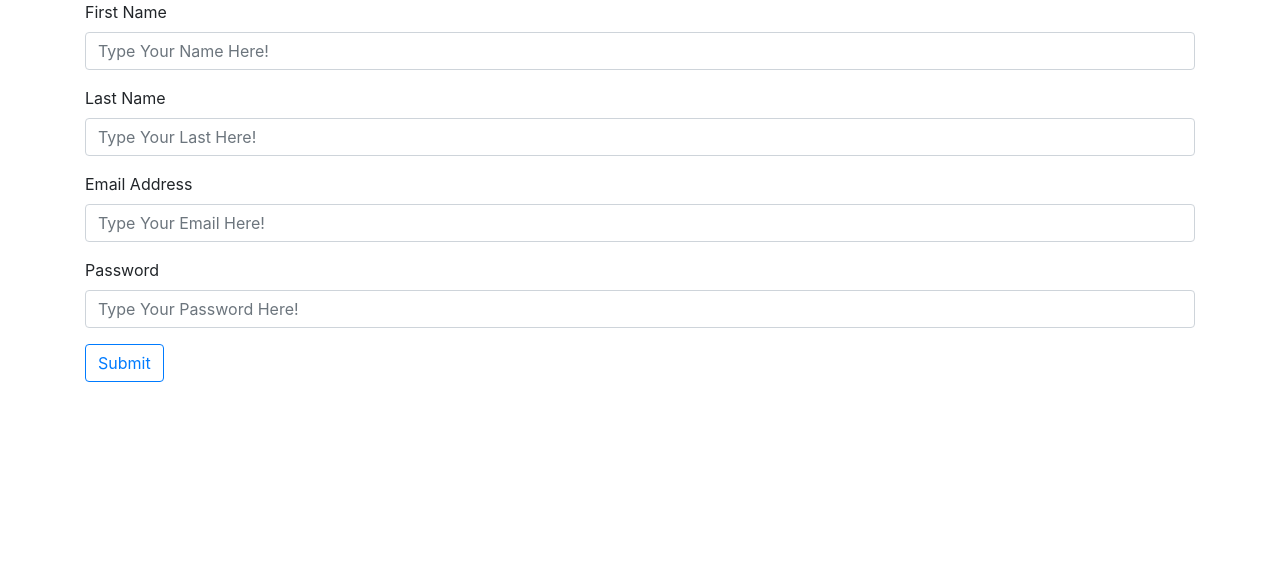
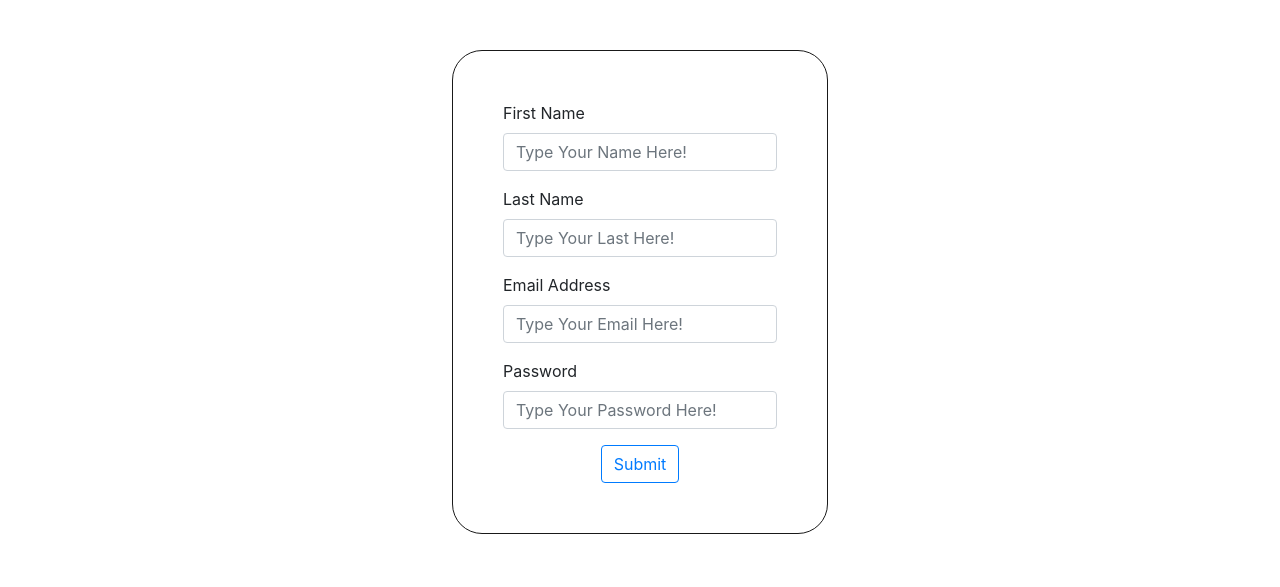
Before and after one commit to progress2023/google-homepage, a plain HTML site: page Test-Form/HTML/index.html in a window 1280 px wide. Drawn offline with nearby package versions, Linux system fonts and the light colour scheme.

Commit message:
updated form files

```diff
--- a/Test-Form/CSS/main.css
+++ b/Test-Form/CSS/main.css
@@ -0,0 +1,17 @@
+/*CSS files are here!*/
+
+#section-form {
+    background-color: rgb(255, 255, 255);
+}
+
+.section-div-form {
+    padding: 50px;
+    border: 1px solid rgba(0, 0, 0, 0.9);
+    margin: 50px auto;
+    border-radius: 30px;
+}
+
+#submitButton {
+    margin: 0 auto;
+    display: block;
+}
--- a/Test-Form/HTML/index.html
+++ b/Test-Form/HTML/index.html
@@ -5,13 +5,17 @@
     <meta name="viewport" content="width=device-width, initial-scale=1.0">
     <meta http-equiv="X-UA-Compatible" content="ie=edge">
     <link href="https://stackpath.bootstrapcdn.com/bootstrap/4.3.1/css/bootstrap.min.css" rel="stylesheet" integrity="sha384-ggOyR0iXCbMQv3Xipma34MD+dH/1fQ784/j6cY/iJTQUOhcWr7x9JvoRxT2MZw1T" crossorigin="anonymous">
+    <link rel="stylesheet" type="text/css" href="../CSS/main.css">
     <title>Registration Form</title>
 </head>
 <body>
     <article>
         <section id="section-form">
-            <div class="container section-container">
-                <form action="#">
+            <div class="container section-container d-flex justify-content-center">
+                <div class="d-flex flex-row">
+                    <div class="d-flex flex-column section-div-form">
+                        <div class="form-section">
+                            <form action="#" method="POST">
                                 <div class="form-group">
                                     <label for="firstName">First Name</label>
                                     <input type="text" class="form-control" id="firstName" placeholder="Type Your Name Here!">
@@ -32,8 +36,11 @@
                                     <input type="password" class="form-control" id="password" placeholder="Type Your Password Here!">
                                 </div>
 
-                    <button type="button" class="btn btn-outline-primary">Submit</button>
+                                <button type="button" class="btn btn-outline-primary" id="submitButton">Submit</button>
                             </form>
+                        </div>
+                    </div>
+                </div>
             </div>
         </section>
     </article>
```
Lines whose indentation alone changed are shown as unchanged.
